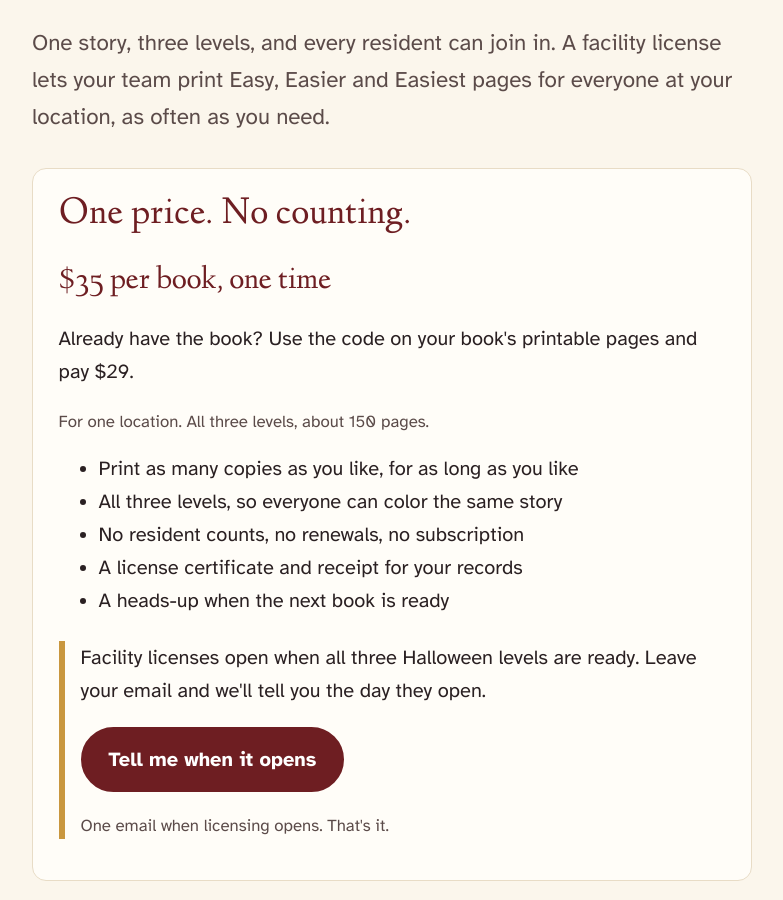
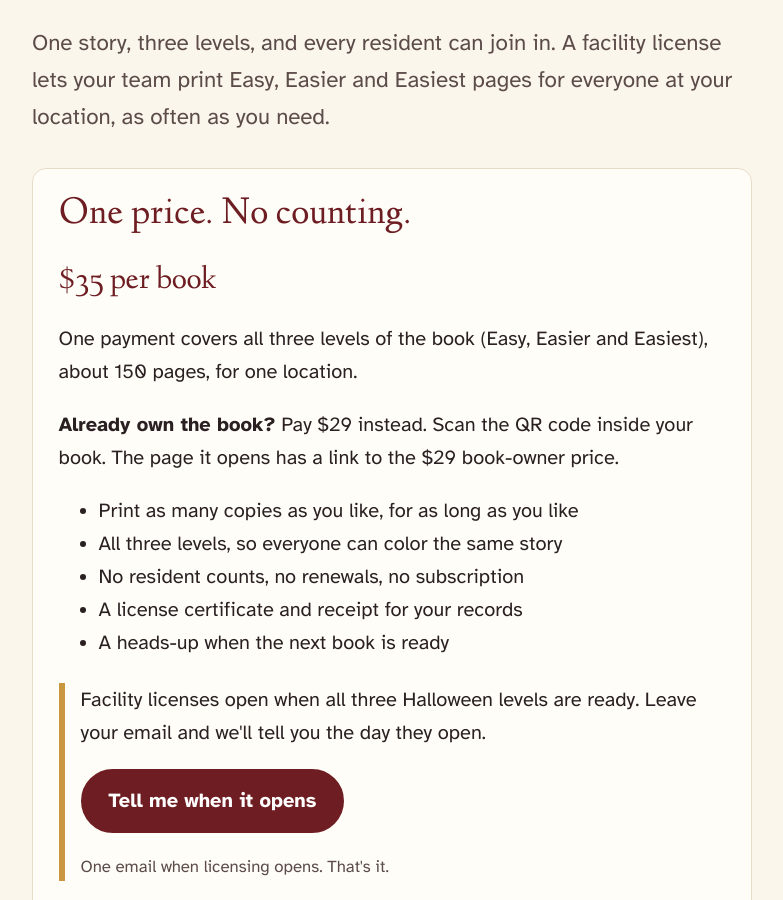
Before and after one commit to maplewingpress/maplewingpress, a Jekyll site: the page built from facilities/index.html, in a window 1280 px wide and 900 px high, scrolled down 303 px. Shown: the whole window, without its empty margins (248-1031 px from the left). Built offline with Jekyll 4.4.1, drawn with Linux system fonts in a browser that asks for light colours; some of the changed text lies outside the part shown.

Commit message:
Make the facility price box plainer
$35 per book covers all three levels; book owners reach the $29 price
from the QR page inside their book instead of an unexplained code.

Co-Authored-By: Claude Opus 5.5 (1M context) <noreply@anthropic.com>
Claude-Session: https://claude.ai/code/session_01ExhB8rXZm56c3hBbj4GzvL

```diff
--- a/_layouts/print.html
+++ b/_layouts/print.html
@@ -23,7 +23,7 @@ layout: default
   <p class="card notice"><strong>Coming soon.</strong> These pages are being finished. Please check back, or write to <a href="mailto:{{ site.support_email }}">{{ site.support_email }}</a> and we will send them to you.</p>
   {% endif %}
 
-  <p class="small">These pages are for one household or private caregiving for up to four people. Caring for more people in a facility? See <a href="{{ '/facilities/' | relative_url }}">facility licenses</a>. Because you own the book, you pay $29 instead of $35{% if site.facility_code and site.facility_code != "" %} with the code <strong class="mono">{{ site.facility_code }}</strong>{% endif %}.</p>
+  <p class="small">These pages are for one household or private caregiving for up to four people. Caring for more people in a facility? See <a href="{{ '/facilities/' | relative_url }}">facility licenses</a>. Because you own this book, a facility license is $29 instead of $35{% if site.facility_code and site.facility_code != "" %}. Use the code <strong class="mono">{{ site.facility_code }}</strong> at checkout{% endif %}.</p>
 
   {% include kit-signup.html %}
 
--- a/facilities/index.html
+++ b/facilities/index.html
@@ -16,9 +16,9 @@ collection_notify_url: ""
 
 <section class="card price-box" aria-labelledby="price-h">
   <h2 id="price-h">One price. No counting.</h2>
-  <p class="price">$35 per book, one time</p>
-  <p>Already have the book? Use the code on your book's printable pages and pay $29.</p>
-  <p class="small">For one location. All three levels, about 150 pages.</p>
+  <p class="price">$35 per book</p>
+  <p>One payment covers all three levels of the book (Easy, Easier and Easiest), about 150 pages, for one location.</p>
+  <p><strong>Already own the book?</strong> Pay $29 instead. Scan the QR code inside your book. The page it opens has a link to the $29 book-owner price.</p>
   <ul>
     <li>Print as many copies as you like, for as long as you like</li>
     <li>All three levels, so everyone can color the same story</li>
@@ -69,7 +69,7 @@ collection_notify_url: ""
   <dt>Do I need a license if I bought the book?</dt>
   <dd>A book is for personal or family use. To print pages for a group or a care setting, choose a facility license.</dd>
   <dt>Why is it less if we own the book?</dt>
-  <dd>You've already bought the story once, so we take $6 off. Find the code on your book's printable pages.</dd>
+  <dd>You've already bought the story once, so we take $6 off. Scan the QR code inside your book to find the $29 link.</dd>
   <dt>Why do you need our email?</dt>
   <dd>It's where we send your license certificate and download link, so you can come back and print again anytime. We'll also send license holders a short note when a new book or the collection license is ready, never the monthly newsletter unless you join it. You can unsubscribe anytime.</dd>
   <dt>Can we get an invoice or W-9?</dt>
```
